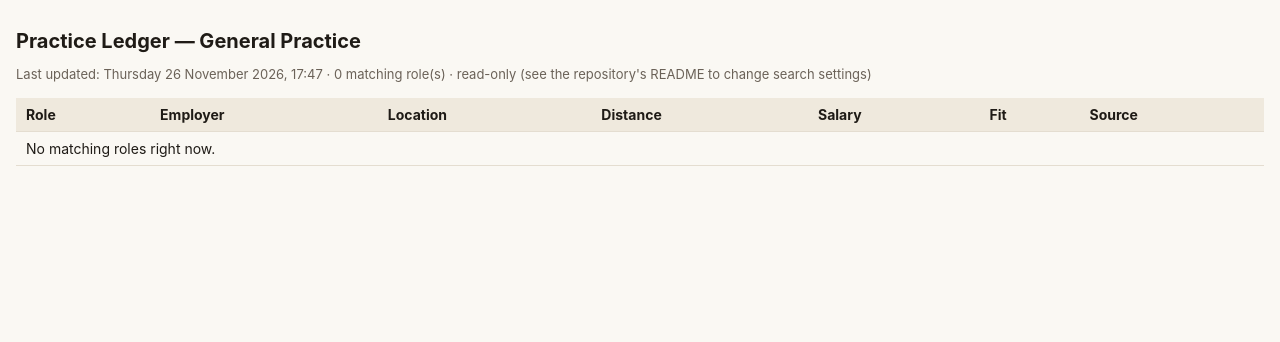
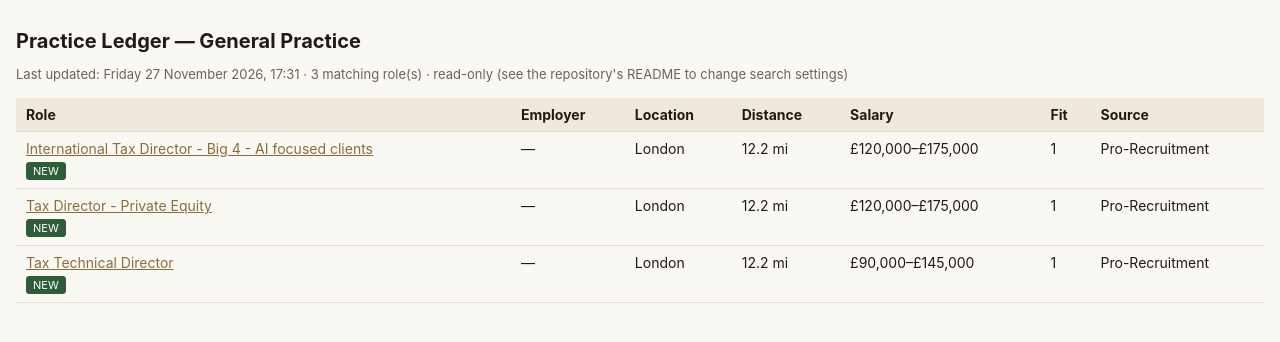
Before and after one commit to DAP-24/practice-ledger-server, a plain HTML site: page docs/general-practice.html in a window 1280 px wide. Drawn offline with Linux system fonts and the light colour scheme.

Commit message:
General Practice search: 2026-11-27 17:31 UTC

```diff
--- a/docs/general-practice.html
+++ b/docs/general-practice.html
@@ -27,11 +27,43 @@
 </head>
 <body>
   <h1>Practice Ledger — General Practice</h1>
-  <p class="meta">Last updated: Thursday 26 November 2026, 17:47 &middot; 0 matching role(s) &middot;
+  <p class="meta">Last updated: Friday 27 November 2026, 17:31 &middot; 3 matching role(s) &middot;
      read-only (see the repository's README to change search settings)</p>
   <table>
     <thead><tr><th>Role</th><th>Employer</th><th>Location</th><th>Distance</th><th>Salary</th><th>Fit</th><th>Source</th></tr></thead>
-    <tbody><tr><td colspan="7">No matching roles right now.</td></tr></tbody>
+    <tbody>
+        <tr>
+          <td data-label="Role"><a href="https://www.pro-recruitment.co.uk/role-details/international-tax-director---big-4---ai-focused-clients-1" target="_blank" rel="noopener">International Tax Director - Big 4 - AI focused clients</a>
+              <div class="tags"><span class="tag new">NEW</span></div></td>
+          <td data-label="Employer">—</td>
+          <td data-label="Location">London</td>
+          <td data-label="Distance">12.2 mi</td>
+          <td data-label="Salary">£120,000–£175,000</td>
+          <td data-label="Fit">1</td>
+          <td data-label="Source">Pro-Recruitment</td>
+        </tr>
+
+        <tr>
+          <td data-label="Role"><a href="https://www.pro-recruitment.co.uk/role-details/tax-director---private-equity-5" target="_blank" rel="noopener">Tax Director - Private Equity</a>
+              <div class="tags"><span class="tag new">NEW</span></div></td>
+          <td data-label="Employer">—</td>
+          <td data-label="Location">London</td>
+          <td data-label="Distance">12.2 mi</td>
+          <td data-label="Salary">£120,000–£175,000</td>
+          <td data-label="Fit">1</td>
+          <td data-label="Source">Pro-Recruitment</td>
+        </tr>
+
+        <tr>
+          <td data-label="Role"><a href="https://www.pro-recruitment.co.uk/role-details/tax-technical-director-4" target="_blank" rel="noopener">Tax Technical Director</a>
+              <div class="tags"><span class="tag new">NEW</span></div></td>
+          <td data-label="Employer">—</td>
+          <td data-label="Location">London</td>
+          <td data-label="Distance">12.2 mi</td>
+          <td data-label="Salary">£90,000–£145,000</td>
+          <td data-label="Fit">1</td>
+          <td data-label="Source">Pro-Recruitment</td>
+        </tr></tbody>
   </table>
 </body>
 </html>
```
Also changed, not shown: search_history.json (+8 -0 lines), seen_jobs__general_practice.json (+12 -0 lines), summaries/summary_general_practice_2026-11-27_173151.txt (added).
